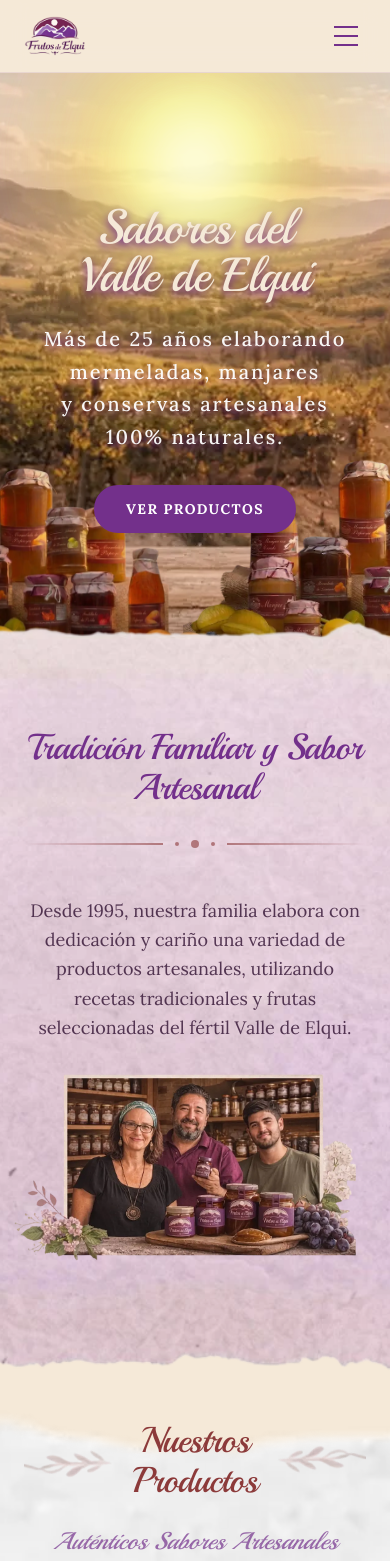
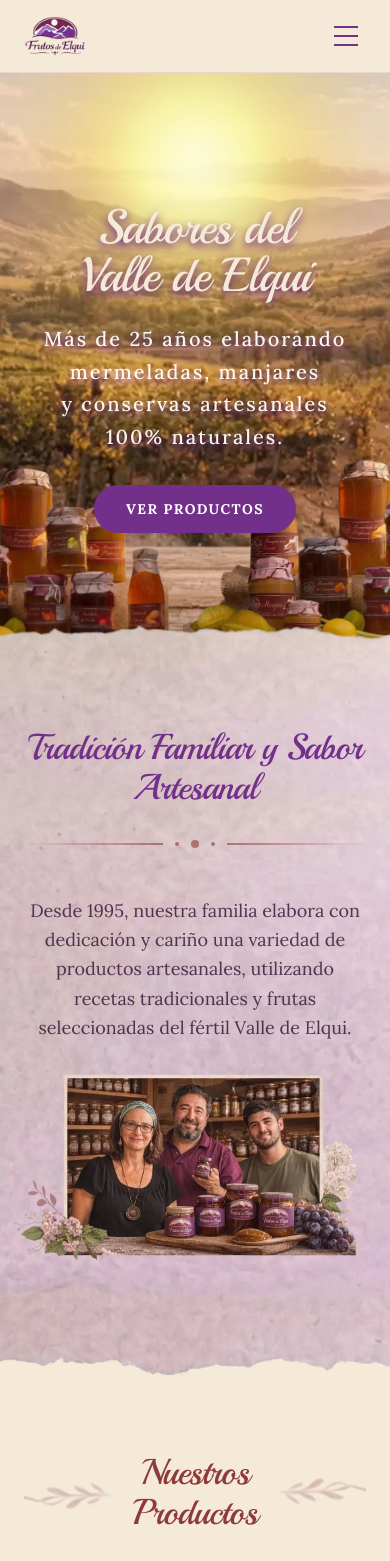
Before and after one commit to haracena/frutos-elqui-frontend, a Next.js app: page / in a window 390 px wide. Shown: the top 1561 px of the page. Built offline with nearby package versions, Linux system fonts and the light colour scheme.

Commit message:
Fixs textures on mobile

```diff
--- a/app/layout.tsx
+++ b/app/layout.tsx
@@ -44,7 +44,9 @@ export default function RootLayout({
       lang="es"
       className={`${playball.variable} ${lora.variable} h-full antialiased`}
     >
-      <body className="min-h-full flex flex-col font-body">{children}</body>
+      <body className="min-h-full flex flex-col font-body bg-brand-cream">
+        {children}
+      </body>
     </html>
   );
 }
--- a/app/page.tsx
+++ b/app/page.tsx
@@ -15,11 +15,17 @@ export default function Home() {
           id="nosotros"
           className="relative py-32 px-6 overflow-hidden -mt-16"
         >
+          <picture className="absolute inset-0 -z-10 pointer-events-none">
+            <source
+              media="(max-width: 767px)"
+              srcSet="/assets/images/bg-texture-vertical.webp"
+            />
             <img
               src="/assets/images/bg-texture.webp"
               alt="Textura crema"
-            className="absolute h-full w-full inset-0 -z-10 object-cover opacity-100 object-top"
+              className="h-full w-full object-cover opacity-100 object-top"
             />
+          </picture>
           <div className="max-w-7xl mx-auto grid md:grid-cols-2 gap-8 items-center">
             <div className="space-y-8 text-center">
               <header className="space-y-4">
@@ -70,13 +76,15 @@ export default function Home() {
         {/* Products Section */}
         <section
           id="productos"
-          className="relative py-32 px-6 -mt-24 lg:-mt-16"
+          className="relative py-16 sm:py-32 px-6 sm:-mt-24 lg:-mt-16"
         >
+          <picture className="absolute inset-0 -z-10 pointer-events-none scale-[1]">
             <img
               src="/assets/images/bg-cream.webp"
               alt="Fondo rústico"
-            className="absolute inset-0 h-full w-full -z-10 object-cover opacity-100 saturate-0 object-top"
+              className="h-full w-full object-cover saturate-0 opacity-100 object-top hidden sm:block"
             />
+          </picture>
           <div className="container mx-auto space-y-8 sm:space-y-20">
             <header className="text-center space-y-6">
               <div className="flex justify-center items-center gap-2 lg:gap-4 overflow-hidden">
@@ -152,7 +160,7 @@ export default function Home() {
       {/* Footer */}
       <footer
         id="contacto"
-        className="bg-foreground text-brand-cream/90 relative overflow-hidden -mt-20"
+        className="bg-foreground text-brand-cream/90 relative overflow-hidden sm:-mt-20"
       >
         <img
           src="/assets/images/bg-purple-lg.webp"
```
Lines whose indentation alone changed are shown as unchanged.
